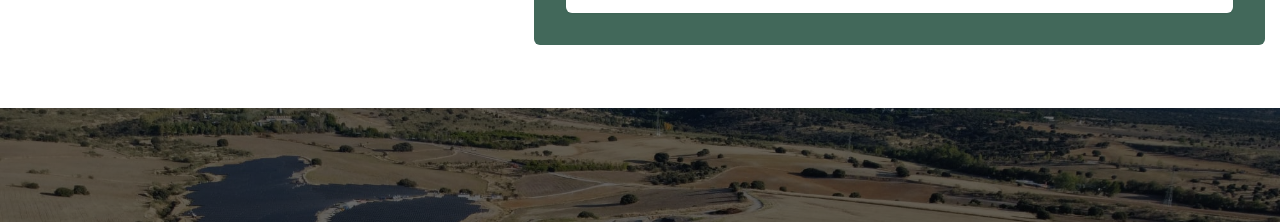
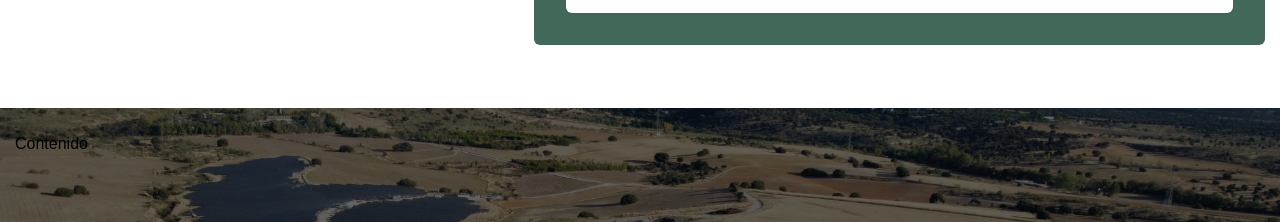
Before and after one commit to Lindapazw/nexer, a Next.js app: page / in a window 1280 px wide. Shown: the part 4880-5102 px from the top of the page. Built offline with nearby package versions, Linux system fonts and the light colour scheme.

Commit message:
feat: add comment

```diff
--- a/src/app/_components/location.tsx
+++ b/src/app/_components/location.tsx
@@ -13,7 +13,7 @@ const HomeLocation = () => {
 
       {/* Contenido */}
       <div className="relative pt-6">
-        <div className="container"></div>
+        <div className="container">Contenido</div>
       </div>
     </section>
   );
```
